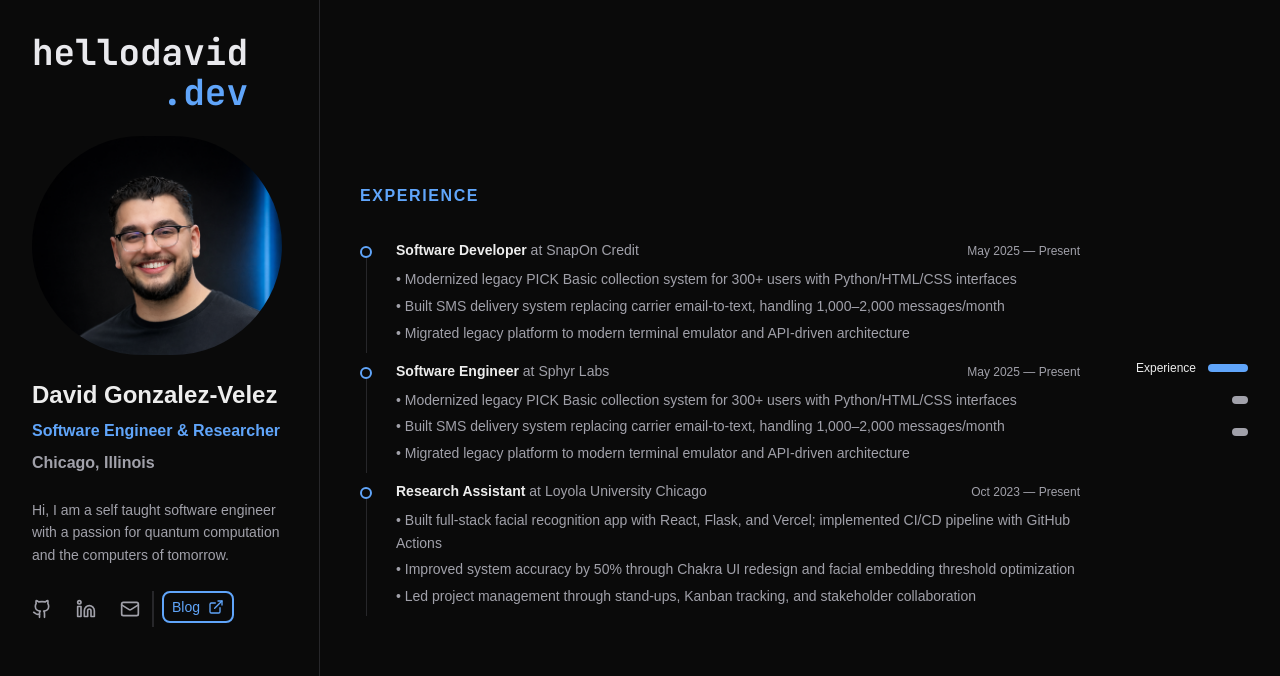
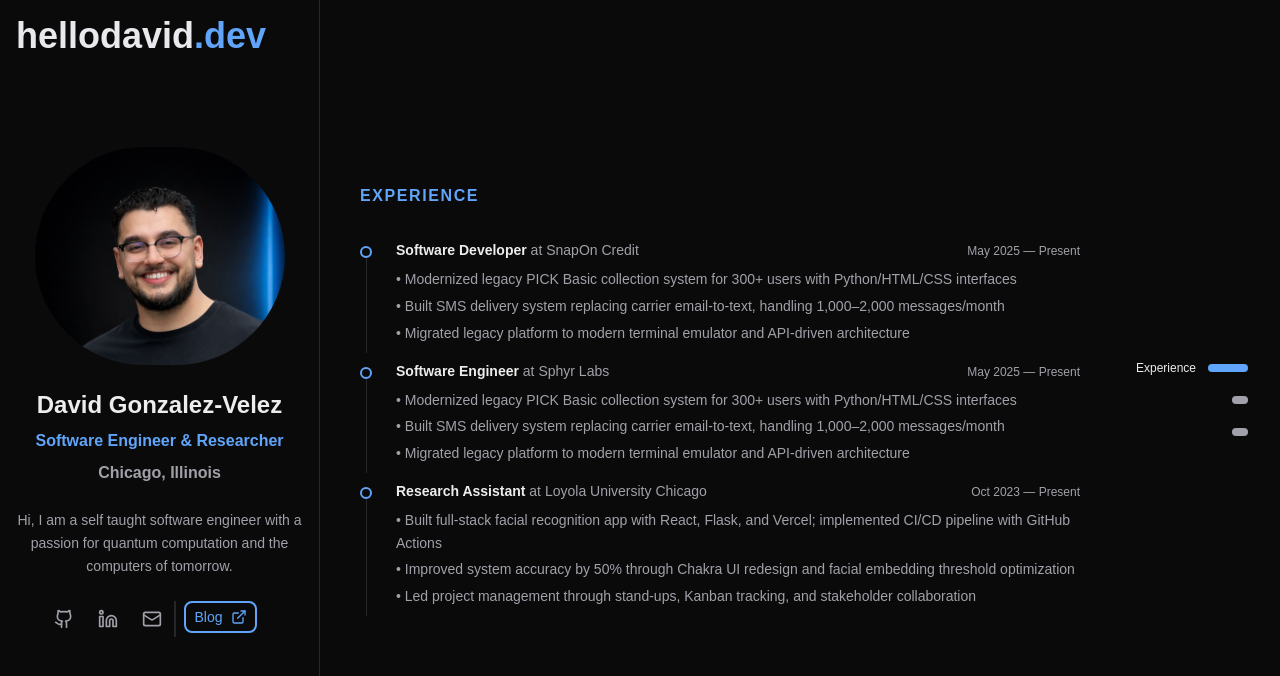
Before and after one commit to DGV98/portfolio, a Next.js app: page / in a window 1280 px wide. Shown: the top 676 px of the page. Built offline with nearby package versions, Linux system fonts and the light colour scheme.

Commit message:
Added a font

```diff
--- a/app/globals.css
+++ b/app/globals.css
@@ -23,6 +23,7 @@
   --font-sans: var(--font-geist-sans);
   --font-mono: var(--font-geist-mono);
   --font-terminal: var(--font-jetbrains-mono);
+  --font-inter: var(--font-inter);
 }
 
 body {
--- a/app/layout.tsx
+++ b/app/layout.tsx
@@ -1,5 +1,5 @@
 import type { Metadata } from "next";
-import { Geist, Geist_Mono, JetBrains_Mono } from "next/font/google";
+import { Geist, Geist_Mono, JetBrains_Mono, Inter } from "next/font/google";
 import { SpeedInsights } from "@vercel/speed-insights/next";
 import { Analytics } from "@vercel/analytics/next";
 import "./globals.css";
@@ -7,6 +7,12 @@ import "./globals.css";
 const geistSans = Geist({
   variable: "--font-geist-sans",
   subsets: ["latin"],
+});
+
+const inter = Inter({
+  variable: "--font-inter",
+  subsets: ["latin"],
+  weight: "500",
 });
 
 const jetbrainsMono = JetBrains_Mono({
@@ -125,7 +131,7 @@ export default function RootLayout({
   return (
     <html lang="en" className="dark">
       <body
-        className={`${geistSans.variable} ${geistMono.variable} ${jetbrainsMono.variable} antialiased`}
+        className={`${geistSans.variable} ${geistMono.variable} ${jetbrainsMono.variable} ${inter.variable} antialiased`}
       >
         <script
           type="application/ld+json"
--- a/components/Banner.tsx
+++ b/components/Banner.tsx
@@ -1,12 +1,10 @@
 import Link from "next/link";
 
-// TODO: Banner for blogs
 const Banner = () => {
   return (
-    <div className="font-terminal flex flex-col text-right text-3xl font-bold xl:text-4xl 2xl:text-5xl">
-      <Link href="/" className="text-banner">
-        <p className="font-terminal text-banner">hellodavid</p>
-        <p className="font-terminal text-accent">.dev</p>
+    <div className="font-geist flex flex-col text-right text-4xl font-bold 2xl:text-5xl">
+      <Link href="/" className="font-geist text-banner cursor-pointer">
+        hellodavid<span className="text-accent">.dev</span>
       </Link>
     </div>
   );
--- a/components/ProfileSection.tsx
+++ b/components/ProfileSection.tsx
@@ -5,8 +5,9 @@ import Banner from "./Banner";
 
 export function ProfileSection({ profile }: { profile: Profile }) {
   return (
-    <aside className="flex flex-col items-center gap-6 p-8 text-center xl:items-start xl:text-left">
+    <aside className="flex flex-col items-center p-4 text-center xl:items-start xl:text-left">
       <Banner />
+      <div className="xl:-mt-12 xl:flex xl:h-full xl:flex-col xl:items-center xl:justify-center xl:gap-6 xl:text-center">
         <ProfilePicture />
 
         <div className="space-y-2">
@@ -23,6 +24,7 @@ export function ProfileSection({ profile }: { profile: Profile }) {
         </p>
 
         <SocialLinks links={profile.socialLinks} />
+      </div>
     </aside>
   );
 }
```
Lines whose indentation alone changed are shown as unchanged.
